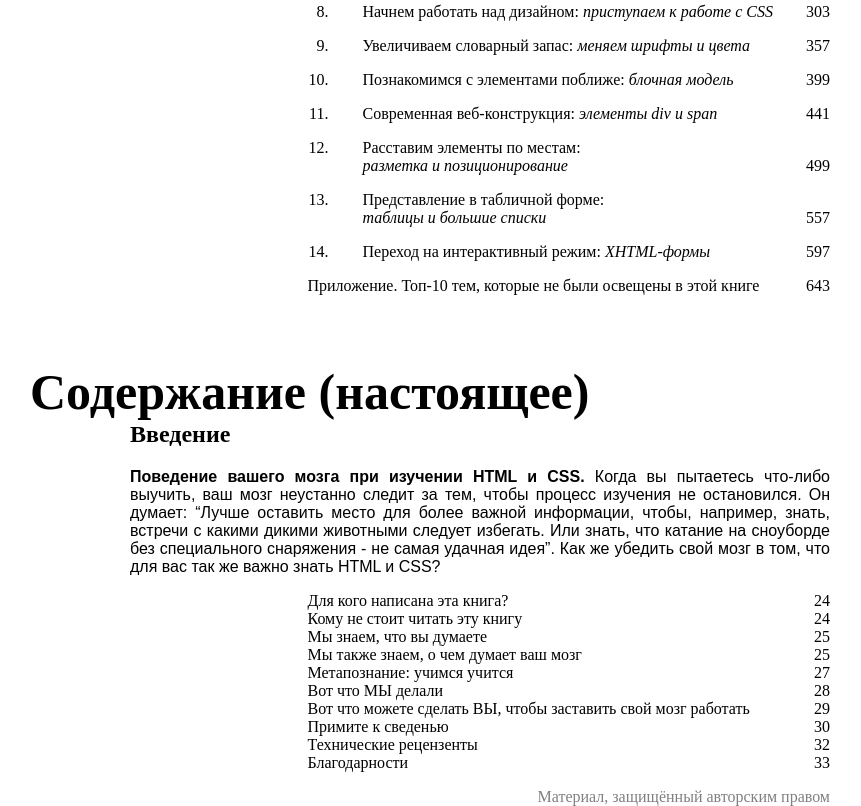
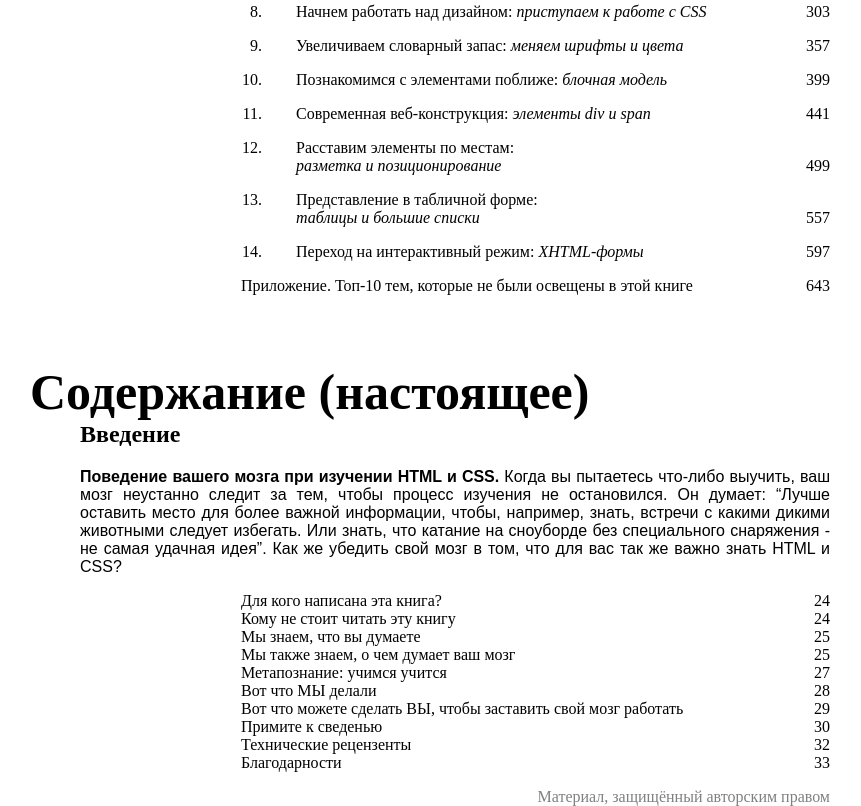
Before and after one commit to KlausEB/JavaLabPresentation, a plain HTML site: page index.html in a window 1280 px wide. Shown: the part 685-1491 px from the top of the page, without its empty margins (310-1171 px from the left). Drawn offline with Linux system fonts and the light colour scheme.

Commit message:
EPMRDRUTVE-1223 More content alignment

```diff
--- a/style.css
+++ b/style.css
@@ -37,7 +37,7 @@ table.maket tr {
 
 nav {
     text-align: left;
-    margin-left: 45%;
+    margin-left: 38%;
 }
 
 ul.content-block {
@@ -74,7 +74,7 @@ article {
     font-family: Arial, serif;
     font-size: medium;
     text-align: justify;
-    margin-left: 30%;
+    margin-left: 25%;
 }
 
 footer {
```
